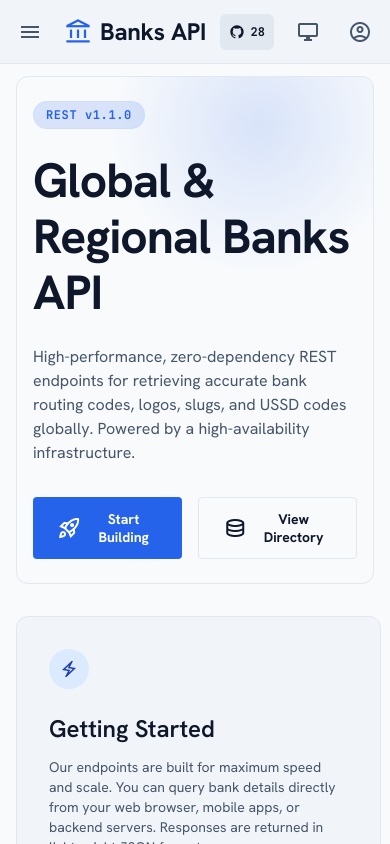
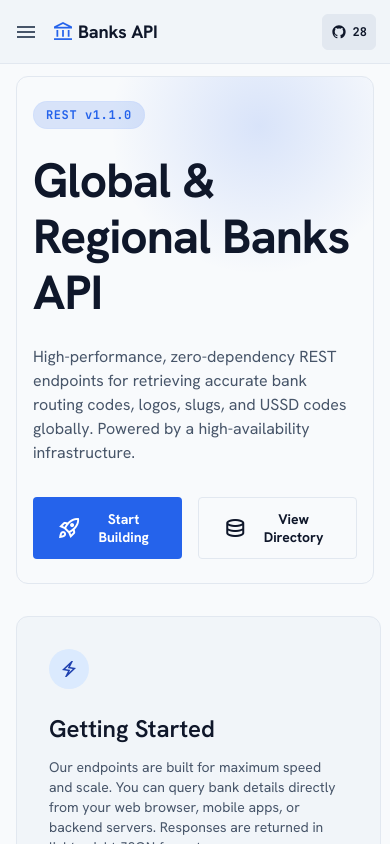
Before and after one commit to derekzyl/bank-api, a Next.js app: page / in a window 390 px wide. Shown: the top 844 px of the page. Built offline with nearby package versions, Linux system fonts and the light colour scheme; no server answers.

Commit message:
style: add responsive layout adjustments for top navigation component

```diff
--- a/app/global.css
+++ b/app/global.css
@@ -1440,6 +1440,31 @@ select.form-control {
     padding: 24px 16px;
     margin-bottom: 32px;
   }
+
+  .top-nav {
+    padding: 0 8px;
+  }
+
+  .top-nav-left {
+    gap: 8px;
+  }
+
+  .top-nav-logo {
+    font-size: 18px;
+    gap: 4px;
+  }
+
+  .top-nav-logo span.material-symbols-outlined {
+    font-size: 22px !important;
+  }
+
+  .top-nav-right {
+    gap: 6px;
+  }
+
+  .top-nav-right button.icon-btn:last-child {
+    display: none;
+  }
 }
 
 .github-star-badge {
```
